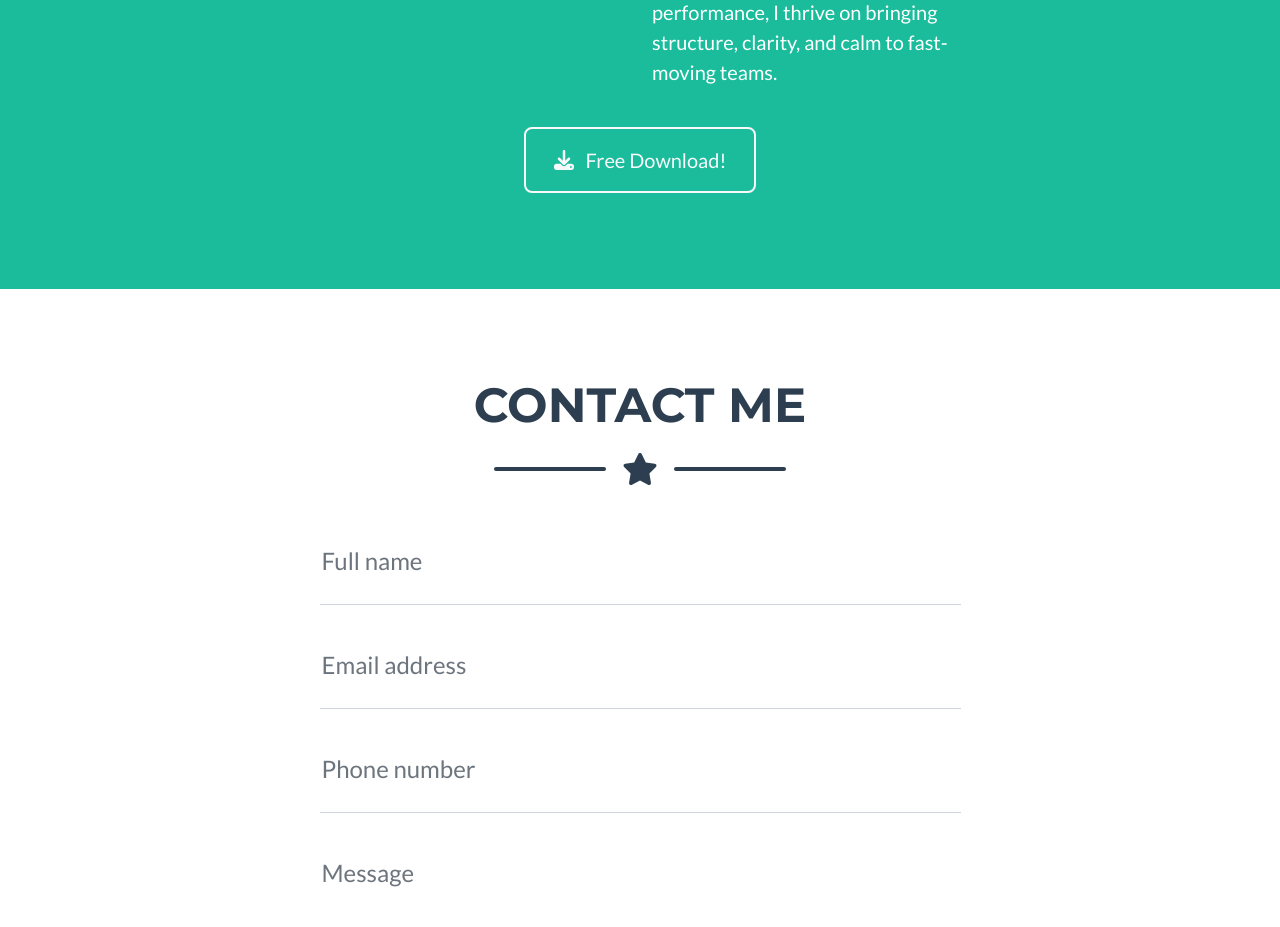
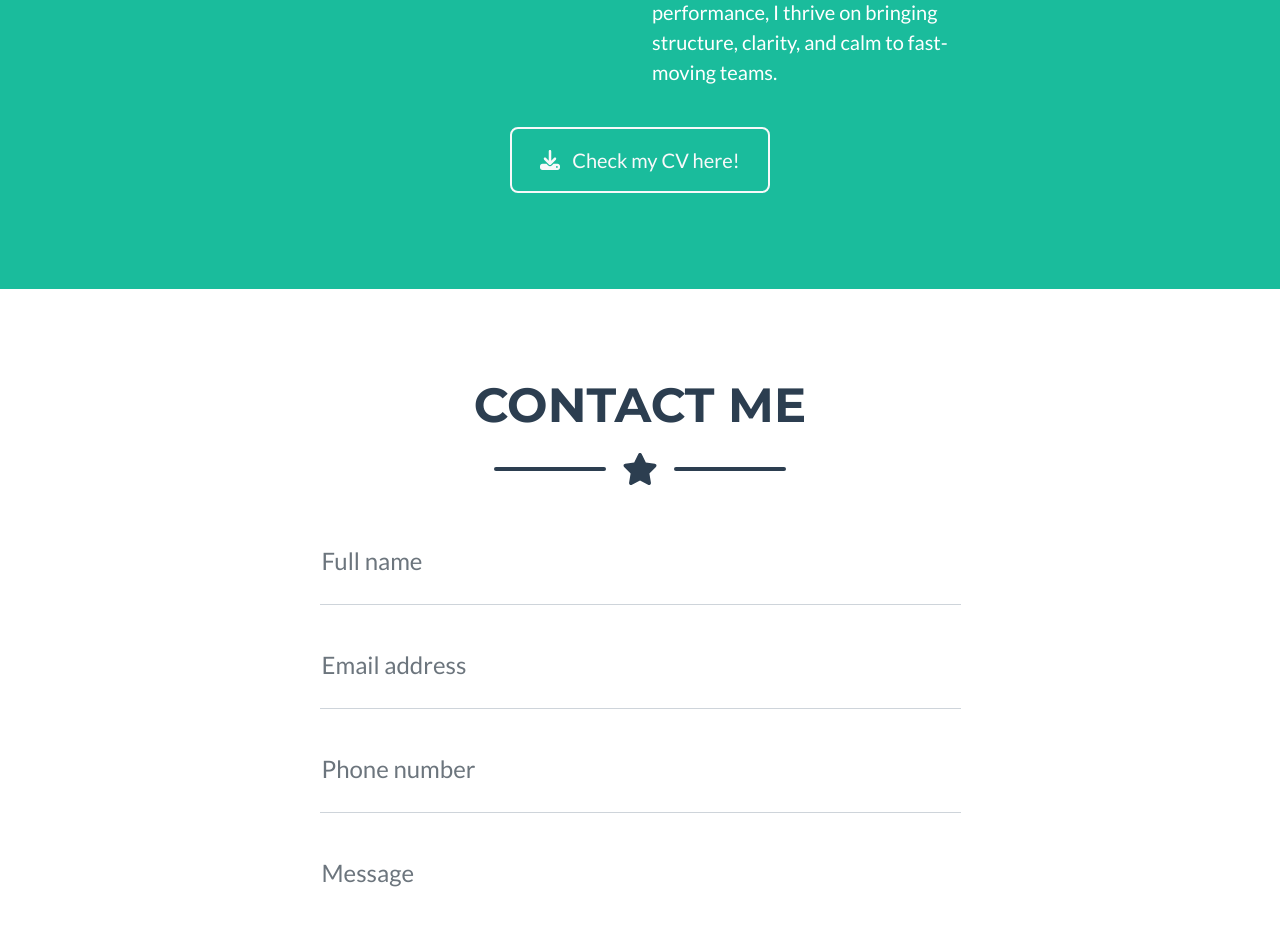
Before and after one commit to alyssaloquias/connect, a plain HTML site: page index.html in a window 1280 px wide. Shown: the part 2260-3187 px from the top of the page. Drawn offline with nearby package versions, Linux system fonts and the light colour scheme.

Commit message:
Update index.html
Action button

```diff
--- a/index.html
+++ b/index.html
@@ -145,7 +145,7 @@ Whether I’m managing day-to-day administration, building operational systems f
                 <div class="text-center mt-4">
                     <a class="btn btn-xl btn-outline-light" href="https://startbootstrap.com/theme/freelancer/">
                         <i class="fas fa-download me-2"></i>
-                        Free Download!
+                        Check my CV here!
                     </a>
                 </div>
             </div>
```
